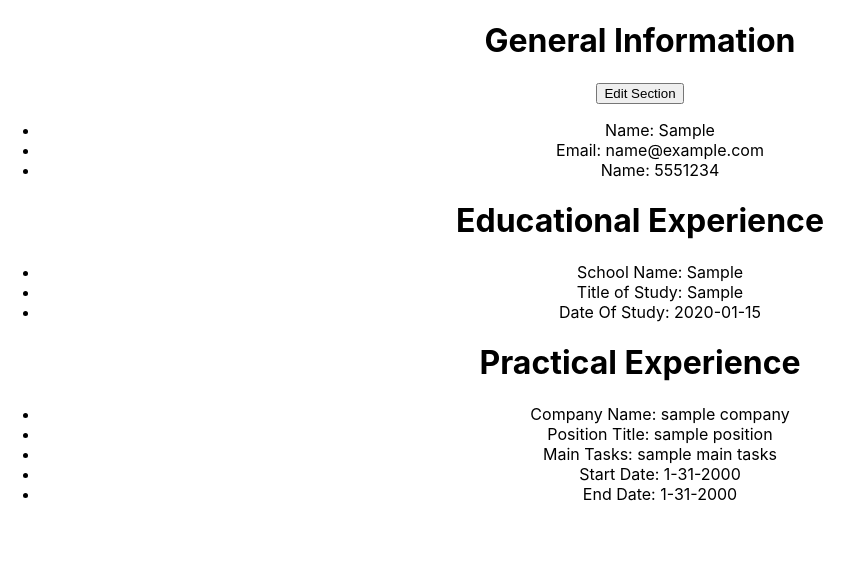
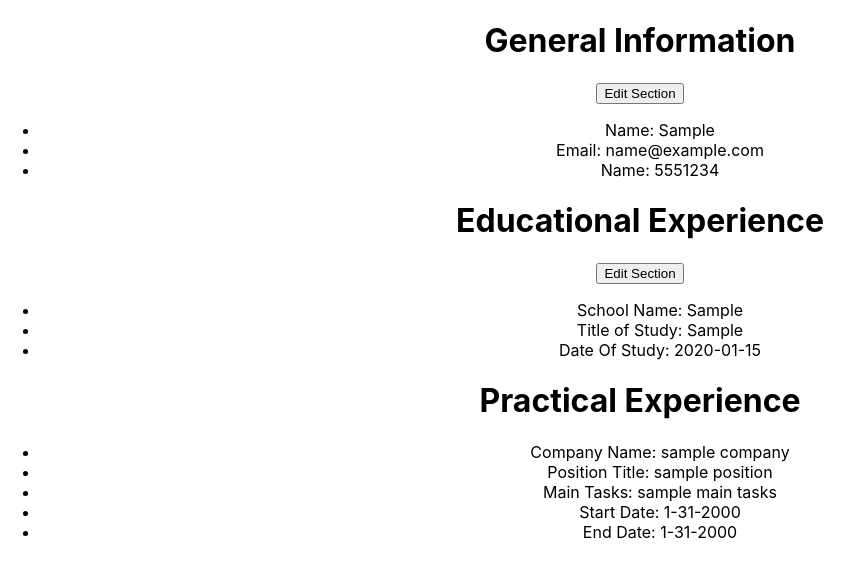
Before and after one commit to jackalot/o-cv-project, a React (Create React App) app: page / in a window 1280 px wide. Both pictures are taken after typing "Sample", "name@example.com", "5551234", "Sample", "Sample", "2020-01-15" into the empty fields and a click on the input 639 px from the left and 480 px from the top of the page. Shown: the top 578 px of the page, without its empty margins (0-863 px from the left). Built offline with nearby package versions, Linux system fonts and the light colour scheme; the HTML template or start-up script is replaced by a standard one.

Commit message:
added a Edit Section button in Educational Experience

```diff
--- a/src/components/Printview.js
+++ b/src/components/Printview.js
@@ -86,6 +86,7 @@ class EducationalExperience extends React.Component {
     render() {
         return <div>
         <h1>Educational Experience</h1>
+        <button onClick={this.startEditing}>Edit Section</button>
         <ul>
                <li>School Name: {this.props.educationalExperience.schoolName}</li>
                <li>Title of Study: {this.props.educationalExperience.titleOfStudy}</li>
```
